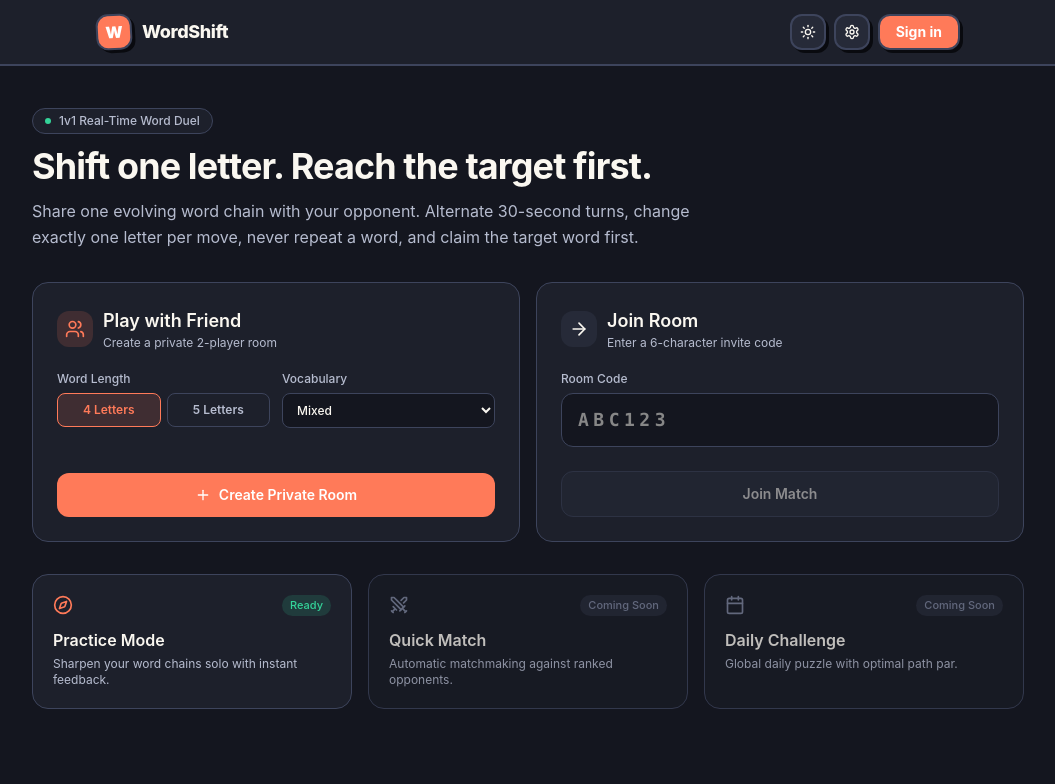
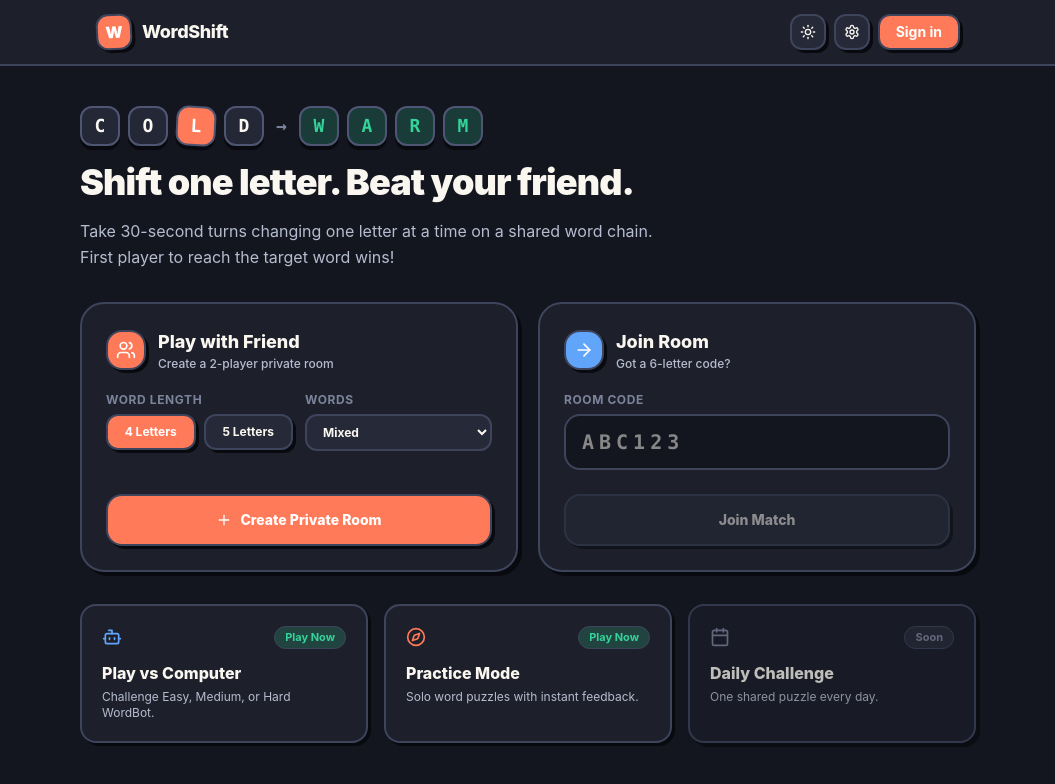
Before and after one commit to Tanmayxbhadre/WordGame, a Next.js app in the folder apps/web/: page / in a window 1280 px wide. Shown: the top 784 px of the page, without its empty margins (112-1167 px from the left). Built offline with nearby package versions, Linux system fonts and the light colour scheme; no server answers.

Commit message:
feat(web): update Home screen with sketch UI, guest play, and vs Computer card

```diff
--- a/apps/web/src/app/page.tsx
+++ b/apps/web/src/app/page.tsx
@@ -3,9 +3,10 @@
 import React, { useState } from 'react';
 import Link from 'next/link';
 import { useRouter } from 'next/navigation';
-import { ArrowRight, Calendar, Compass, Plus, Swords, Users } from 'lucide-react';
+import { ArrowRight, Bot, Calendar, Compass, Plus, Users } from 'lucide-react';
 import type { CreateMatchResponse, DifficultyTier, JoinMatchResponse, WordLength } from '@wordshift/shared-types';
 import { apiFetch, makeIdempotencyKey } from '@/lib/api-client';
+import { ensurePlayerSession } from '@/lib/ensure-session';
 
 export default function HomePage() {
   const router = useRouter();
@@ -20,6 +21,11 @@ export default function HomePage() {
     setError(null);
     setCreating(true);
     try {
+      const session = await ensurePlayerSession();
+      if (!session.userId) {
+        setError(session.error ?? 'Could not initialize player session.');
+        return;
+      }
       const res = await apiFetch<CreateMatchResponse>('/api/matches/create', {
         method: 'POST',
         body: JSON.stringify({
@@ -29,10 +35,6 @@ export default function HomePage() {
         }),
       });
       if (!res.ok) {
-        if (res.error.code === 'UNAUTHORIZED') {
-          router.push('/auth');
-          return;
-        }
         setError(res.error.message);
         return;
       }
@@ -53,6 +55,11 @@ export default function HomePage() {
 
     setJoining(true);
     try {
+      const session = await ensurePlayerSession();
+      if (!session.userId) {
+        setError(session.error ?? 'Could not initialize player session.');
+        return;
+      }
       const res = await apiFetch<JoinMatchResponse>('/api/matches/join', {
         method: 'POST',
         body: JSON.stringify({
@@ -61,10 +68,6 @@ export default function HomePage() {
         }),
       });
       if (!res.ok) {
-        if (res.error.code === 'UNAUTHORIZED') {
-          router.push('/auth');
-          return;
-        }
         setError(res.error.message);
         return;
       }
@@ -75,55 +78,77 @@ export default function HomePage() {
   };
 
   return (
-    <div className="space-y-8">
-      {/* Hero */}
-      <section className="space-y-3">
-        <div className="inline-flex items-center gap-2 rounded-full border border-[var(--border-subtle)] bg-[var(--bg-secondary)] px-3 py-1 text-xs font-medium text-[var(--text-secondary)]">
-          <span className="h-1.5 w-1.5 rounded-full bg-[var(--success)]" />
-          1v1 Real-Time Word Duel
+    <div className="mx-auto max-w-4xl space-y-8">
+      {/* Playful Sketch Hero */}
+      <section className="space-y-4 text-center sm:text-left">
+        <div className="flex flex-wrap items-center justify-center gap-2 sm:justify-start">
+          {['C', 'O', 'L', 'D'].map((ch, i) => (
+            <span
+              key={i}
+              className={`sketch-tile flex h-10 w-10 items-center justify-center rounded-xl font-mono text-lg font-black ${
+                i === 2
+                  ? 'rotate-3 bg-[var(--accent)] text-white'
+                  : 'bg-[var(--tile-bg)] text-[var(--text-primary)]'
+              }`}
+            >
+              {ch}
+            </span>
+          ))}
+          <span className="px-1 font-mono text-lg font-bold text-[var(--text-muted)]">→</span>
+          {['W', 'A', 'R', 'M'].map((ch, i) => (
+            <span
+              key={i}
+              className="sketch-tile flex h-10 w-10 items-center justify-center rounded-xl bg-[var(--success)]/20 font-mono text-lg font-black text-[var(--success)]"
+            >
+              {ch}
+            </span>
+          ))}
         </div>
-        <h1 className="text-3xl font-bold tracking-tight text-[var(--text-primary)] sm:text-4xl">
-          Shift one letter. Reach the target first.
+
+        <h1 className="text-3xl font-black tracking-tight text-[var(--text-primary)] sm:text-4xl">
+          Shift one letter. Beat your friend.
         </h1>
-        <p className="max-w-2xl text-sm leading-relaxed text-[var(--text-secondary)] sm:text-base">
-          Share one evolving word chain with your opponent. Alternate 30-second turns, change
-          exactly one letter per move, never repeat a word, and claim the target word first.
+        <p className="max-w-xl text-sm leading-relaxed text-[var(--text-secondary)] sm:text-base">
+          Take 30-second turns changing one letter at a time on a shared word chain. First player to
+          reach the target word wins!
         </p>
       </section>
 
       {error && (
-        <div role="alert" className="rounded-xl border border-[var(--danger)]/40 bg-[var(--danger)]/10 px-4 py-3 text-sm text-[var(--danger)]">
+        <div role="alert" className="sketch-card rounded-2xl bg-[var(--danger)]/15 px-4 py-3 text-sm font-semibold text-[var(--danger)]">
           {error}
         </div>
       )}
 
-      {/* Play with Friend */}
-      <section className="grid gap-4 md:grid-cols-2">
-        <div className="flex flex-col justify-between rounded-2xl border border-[var(--border-subtle)] bg-[var(--bg-secondary)] p-6">
+      {/* Main Two Cards */}
+      <section className="grid gap-5 md:grid-cols-2">
+        <div className="sketch-card flex flex-col justify-between rounded-3xl bg-[var(--bg-secondary)] p-6">
           <div>
-            <div className="flex items-center gap-2.5">
-              <div className="flex h-9 w-9 items-center justify-center rounded-xl bg-[var(--accent)]/15 text-[var(--accent)]">
+            <div className="flex items-center gap-3">
+              <div className="sketch-btn flex h-10 w-10 items-center justify-center rounded-2xl bg-[var(--accent)] text-white">
                 <Users className="h-5 w-5" />
               </div>
               <div>
-                <h2 className="text-lg font-semibold text-[var(--text-primary)]">Play with Friend</h2>
-                <p className="text-xs text-[var(--text-secondary)]">Create a private 2-player room</p>
+                <h2 className="text-lg font-extrabold text-[var(--text-primary)]">Play with Friend</h2>
+                <p className="text-xs font-medium text-[var(--text-secondary)]">Create a 2-player private room</p>
               </div>
             </div>
 
             <div className="mt-5 grid grid-cols-2 gap-3">
               <div>
-                <label className="block text-xs font-medium text-[var(--text-secondary)]">Word Length</label>
-                <div className="mt-1.5 grid grid-cols-2 gap-1.5">
+                <label className="block text-xs font-bold uppercase tracking-wider text-[var(--text-muted)]">
+                  Word Length
+                </label>
+                <div className="mt-1.5 grid grid-cols-2 gap-2">
                   {([4, 5] as const).map((len) => (
                     <button
                       key={len}
                       type="button"
                       onClick={() => setWordLength(len)}
-                      className={`rounded-lg border py-2 text-xs font-semibold transition ${
+                      className={`sketch-btn rounded-xl py-2 text-xs font-bold ${
                         wordLength === len
-                          ? 'border-[var(--accent)] bg-[var(--accent)]/15 text-[var(--accent)]'
-                          : 'border-[var(--border-subtle)] text-[var(--text-secondary)] hover:bg-[var(--bg-elevated)]'
+                          ? 'bg-[var(--accent)] text-white'
+                          : 'bg-[var(--bg-elevated)] text-[var(--text-primary)]'
                       }`}
                     >
                       {len} Letters
@@ -133,14 +158,14 @@ export default function HomePage() {
               </div>
 
               <div>
-                <label htmlFor="difficulty" className="block text-xs font-medium text-[var(--text-secondary)]">
-                  Vocabulary
+                <label htmlFor="difficulty" className="block text-xs font-bold uppercase tracking-wider text-[var(--text-muted)]">
+                  Words
                 </label>
                 <select
                   id="difficulty"
                   value={difficulty}
                   onChange={(e) => setDifficulty(e.target.value as DifficultyTier)}
-                  className="mt-1.5 w-full rounded-lg border border-[var(--border-subtle)] bg-[var(--bg-primary)] px-2.5 py-2 text-xs font-medium text-[var(--text-primary)] outline-none focus:border-[var(--accent)]"
+                  className="mt-1.5 w-full rounded-xl border-2 border-[var(--border-subtle)] bg-[var(--bg-elevated)] px-3 py-2 text-xs font-bold text-[var(--text-primary)] outline-none focus:border-[var(--accent)]"
                 >
                   <option value="mixed">Mixed</option>
                   <option value="easy">Easy</option>
@@ -155,31 +180,30 @@ export default function HomePage() {
             type="button"
             onClick={handleCreateRoom}
             disabled={creating}
-            className="mt-6 flex w-full items-center justify-center gap-2 rounded-xl bg-[var(--accent)] py-3 text-sm font-semibold text-white transition hover:bg-[var(--accent-hover)] disabled:opacity-50"
+            className="sketch-btn mt-6 flex w-full items-center justify-center gap-2 rounded-2xl bg-[var(--accent)] py-3.5 text-sm font-extrabold text-white disabled:opacity-50"
           >
             <Plus className="h-4 w-4" />
             {creating ? 'Creating Room...' : 'Create Private Room'}
           </button>
         </div>
 
-        {/* Join with Room Code */}
         <form
           onSubmit={handleJoinRoom}
-          className="flex flex-col justify-between rounded-2xl border border-[var(--border-subtle)] bg-[var(--bg-secondary)] p-6"
+          className="sketch-card flex flex-col justify-between rounded-3xl bg-[var(--bg-secondary)] p-6"
         >
           <div>
-            <div className="flex items-center gap-2.5">
-              <div className="flex h-9 w-9 items-center justify-center rounded-xl bg-[var(--bg-elevated)] text-[var(--text-primary)]">
+            <div className="flex items-center gap-3">
+              <div className="sketch-btn flex h-10 w-10 items-center justify-center rounded-2xl bg-[var(--accent-secondary)] text-white">
                 <ArrowRight className="h-5 w-5" />
               </div>
               <div>
-                <h2 className="text-lg font-semibold text-[var(--text-primary)]">Join Room</h2>
-                <p className="text-xs text-[var(--text-secondary)]">Enter a 6-character invite code</p>
+                <h2 className="text-lg font-extrabold text-[var(--text-primary)]">Join Room</h2>
+                <p className="text-xs font-medium text-[var(--text-secondary)]">Got a 6-letter code?</p>
               </div>
             </div>
 
             <div className="mt-5">
-              <label htmlFor="room-code" className="block text-xs font-medium text-[var(--text-secondary)]">
+              <label htmlFor="room-code" className="block text-xs font-bold uppercase tracking-wider text-[var(--text-muted)]">
                 Room Code
               </label>
               <input
@@ -189,7 +213,7 @@ export default function HomePage() {
                 value={roomCode}
                 onChange={(e) => setRoomCode(e.target.value.toUpperCase())}
                 placeholder="ABC123"
-                className="mt-1.5 w-full rounded-xl border border-[var(--border-subtle)] bg-[var(--bg-primary)] px-4 py-3 font-mono text-lg font-semibold tracking-[0.25em] text-[var(--text-primary)] uppercase outline-none transition focus:border-[var(--accent)]"
+                className="mt-1.5 w-full rounded-2xl border-2 border-[var(--border-subtle)] bg-[var(--bg-primary)] px-4 py-3 font-mono text-xl font-black tracking-[0.25em] text-[var(--text-primary)] uppercase outline-none focus:border-[var(--accent)]"
               />
             </div>
           </div>
@@ -197,7 +221,7 @@ export default function HomePage() {
           <button
             type="submit"
             disabled={joining || roomCode.trim().length < 4}
-            className="mt-6 flex w-full items-center justify-center gap-2 rounded-xl border border-[var(--border-subtle)] bg-[var(--bg-elevated)] py-3 text-sm font-semibold text-[var(--text-primary)] transition hover:border-[var(--accent)] disabled:opacity-50"
+            className="sketch-btn mt-6 flex w-full items-center justify-center gap-2 rounded-2xl bg-[var(--bg-elevated)] py-3.5 text-sm font-extrabold text-[var(--text-primary)] disabled:opacity-50"
           >
             {joining ? 'Joining...' : 'Join Match'}
           </button>
@@ -207,44 +231,47 @@ export default function HomePage() {
       {/* Secondary Modes */}
       <section className="grid gap-4 sm:grid-cols-3">
         <Link
+          href="/vs-computer"
+          className="sketch-btn rounded-2xl bg-[var(--bg-secondary)] p-5"
+        >
+          <div className="flex items-center justify-between">
+            <Bot className="h-5 w-5 text-[var(--accent-secondary)]" />
+            <span className="rounded-full border border-[var(--border-subtle)] bg-[var(--success)]/20 px-2.5 py-0.5 text-[11px] font-bold text-[var(--success)]">
+              Play Now
+            </span>
+          </div>
+          <h3 className="mt-3 font-extrabold text-[var(--text-primary)]">Play vs Computer</h3>
+          <p className="mt-1 text-xs text-[var(--text-secondary)]">
+            Challenge Easy, Medium, or Hard WordBot.
+          </p>
+        </Link>
+
+        <Link
           href="/practice"
-          className="group rounded-2xl border border-[var(--border-subtle)] bg-[var(--bg-secondary)] p-5 transition hover:border-[var(--accent)]"
+          className="sketch-btn rounded-2xl bg-[var(--bg-secondary)] p-5"
         >
           <div className="flex items-center justify-between">
             <Compass className="h-5 w-5 text-[var(--accent)]" />
-            <span className="rounded-full bg-[var(--success)]/15 px-2 py-0.5 text-[11px] font-medium text-[var(--success)]">
-              Ready
+            <span className="rounded-full border border-[var(--border-subtle)] bg-[var(--success)]/20 px-2.5 py-0.5 text-[11px] font-bold text-[var(--success)]">
+              Play Now
             </span>
           </div>
-          <h3 className="mt-3 font-semibold text-[var(--text-primary)]">Practice Mode</h3>
+          <h3 className="mt-3 font-extrabold text-[var(--text-primary)]">Practice Mode</h3>
           <p className="mt-1 text-xs text-[var(--text-secondary)]">
-            Sharpen your word chains solo with instant feedback.
+            Solo word puzzles with instant feedback.
           </p>
         </Link>
 
-        <div className="rounded-2xl border border-[var(--border-subtle)] bg-[var(--bg-secondary)]/60 p-5 opacity-75">
+        <div className="sketch-card rounded-2xl bg-[var(--bg-secondary)]/70 p-5 opacity-75">
           <div className="flex items-center justify-between">
-            <Swords className="h-5 w-5 text-[var(--text-muted)]" />
-            <span className="rounded-full bg-[var(--bg-elevated)] px-2 py-0.5 text-[11px] font-medium text-[var(--text-muted)]">
-              Coming Soon
+            <Calendar className="h-5 w-5 text-[var(--text-muted)]" />
+            <span className="rounded-full border border-[var(--border-subtle)] bg-[var(--bg-elevated)] px-2.5 py-0.5 text-[11px] font-bold text-[var(--text-muted)]">
+              Soon
             </span>
           </div>
-          <h3 className="mt-3 font-semibold text-[var(--text-primary)]">Quick Match</h3>
+          <h3 className="mt-3 font-extrabold text-[var(--text-primary)]">Daily Challenge</h3>
           <p className="mt-1 text-xs text-[var(--text-secondary)]">
-            Automatic matchmaking against ranked opponents.
-          </p>
-        </div>
-
-        <div className="rounded-2xl border border-[var(--border-subtle)] bg-[var(--bg-secondary)]/60 p-5 opacity-75">
-          <div className="flex items-center justify-between">
-            <Calendar className="h-5 w-5 text-[var(--text-muted)]" />
-            <span className="rounded-full bg-[var(--bg-elevated)] px-2 py-0.5 text-[11px] font-medium text-[var(--text-muted)]">
-              Coming Soon
-            </span>
-          </div>
-          <h3 className="mt-3 font-semibold text-[var(--text-primary)]">Daily Challenge</h3>
-          <p className="mt-1 text-xs text-[var(--text-secondary)]">
-            Global daily puzzle with optimal path par.
+            One shared puzzle every day.
           </p>
         </div>
       </section>
```
